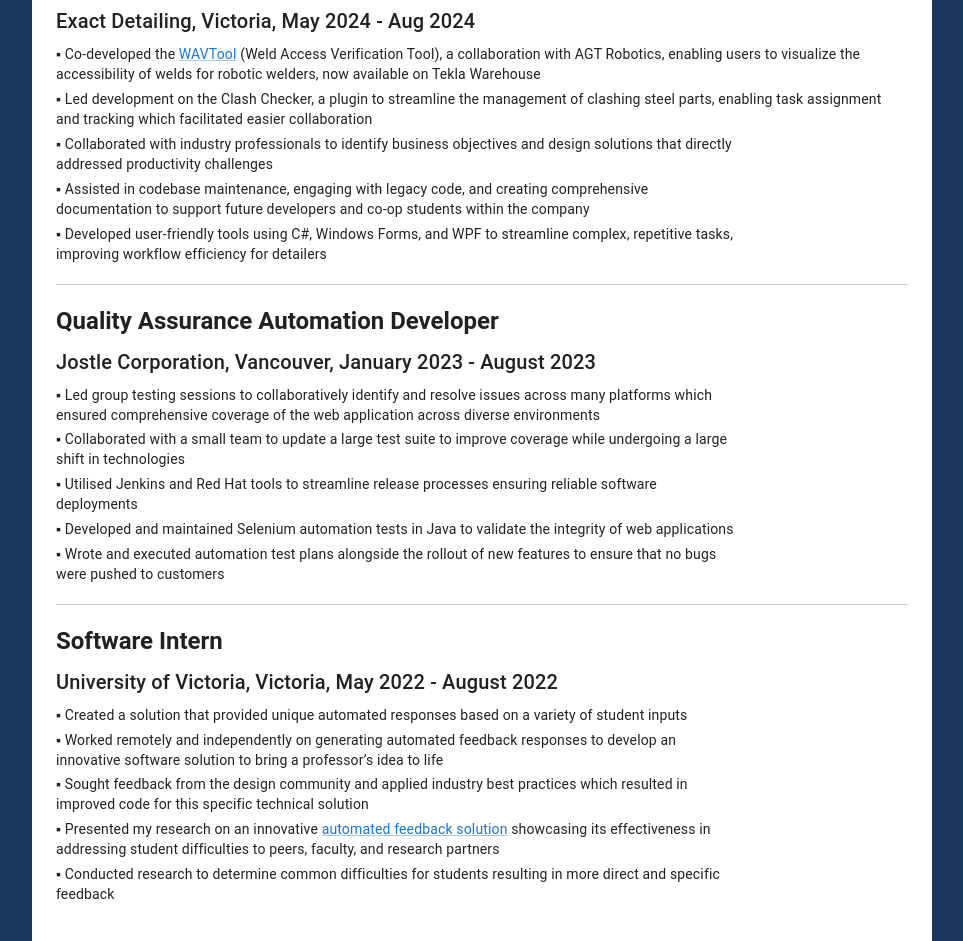
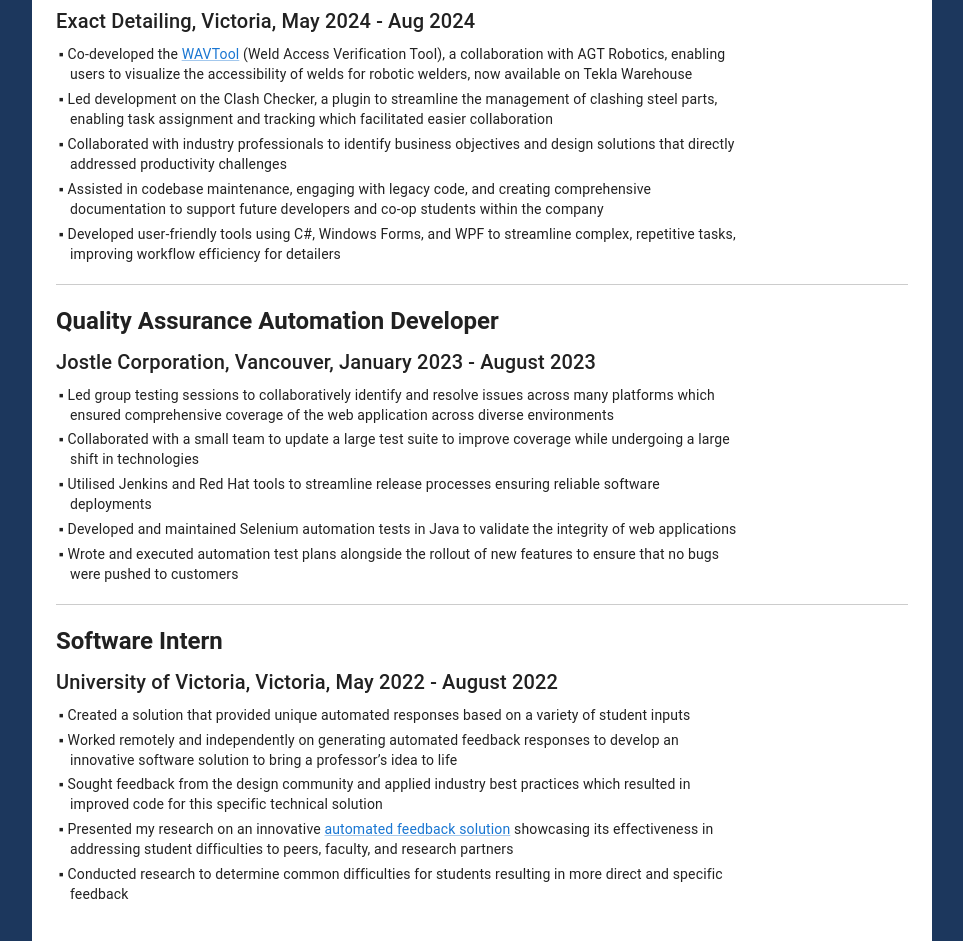
Before and after one commit to samnelson7/website, a Next.js app in the folder sams-website/: page /work in a window 1280 px wide. Shown: the part 200-1141 px from the top of the page, without its empty margins (158-1121 px from the left). Built offline with nearby package versions, Linux system fonts and the light colour scheme.

Commit message:
Added indents to work bullets

```diff
--- a/sams-website/src/app/work/page.tsx
+++ b/sams-website/src/app/work/page.tsx
@@ -95,19 +95,54 @@
             <Typography variant="h6" component="h1" gutterBottom>
               Exact Detailing, Victoria, May 2024 - Aug 2024
             </Typography>
-            <Typography variant="body2" component="h1" gutterBottom>
+            <Typography variant="body2" component="h1" gutterBottom sx={{
+              wordWrap: "break-word",
+              maxWidth: "80%",
+              whiteSpace: "pre-line",
+              textIndent: "-0.8em",
+              paddingLeft: "1em",
+              display: "block",
+            }}>
               ▪ Co-developed the <Link href="/projects">WAVTool</Link> (Weld Access Verification Tool), a collaboration with AGT Robotics, enabling users to visualize the accessibility of welds for robotic welders, now available on Tekla Warehouse
             </Typography>
-            <Typography variant="body2" component="h1" gutterBottom>
+            <Typography variant="body2" component="h1" gutterBottom sx={{
+              wordWrap: "break-word",
+              maxWidth: "80%",
+              whiteSpace: "pre-line",
+              textIndent: "-0.8em",
+              paddingLeft: "1em",
+              display: "block",
+            }}>
               ▪ Led development on the Clash Checker, a plugin to streamline the management of clashing steel parts, enabling task assignment and tracking which facilitated easier collaboration
             </Typography>
-            <Typography variant="body2" gutterBottom sx={{ maxWidth: "80%", wordWrap: "break-word" }}>
+            <Typography variant="body2" gutterBottom sx={{
+              wordWrap: "break-word",
+              maxWidth: "80%",
+              whiteSpace: "pre-line",
+              textIndent: "-0.8em",
+              paddingLeft: "1em",
+              display: "block",
+            }}>
               ▪ Collaborated with industry professionals to identify business objectives and design solutions that directly addressed productivity challenges
             </Typography>
-            <Typography variant="body2" gutterBottom sx={{ maxWidth: "80%", wordWrap: "break-word" }}>
+            <Typography variant="body2" gutterBottom sx={{
+              wordWrap: "break-word",
+              maxWidth: "80%",
+              whiteSpace: "pre-line",
+              textIndent: "-0.8em",
+              paddingLeft: "1em",
+              display: "block",
+            }}>
               ▪ Assisted in codebase maintenance, engaging with legacy code, and creating comprehensive documentation to support future developers and co-op students within the company
             </Typography>
-            <Typography variant="body2" gutterBottom sx={{ maxWidth: "80%", wordWrap: "break-word" }}>
+            <Typography variant="body2" gutterBottom sx={{
+              wordWrap: "break-word",
+              maxWidth: "80%",
+              whiteSpace: "pre-line",
+              textIndent: "-0.8em",
+              paddingLeft: "1em",
+              display: "block",
+            }}>
               ▪ Developed user-friendly tools using C#, Windows Forms, and WPF to streamline complex, repetitive tasks, improving workflow efficiency for detailers
             </Typography>
 
@@ -124,20 +159,55 @@
             <Typography variant="h6" component="h1" gutterBottom>
               Jostle Corporation, Vancouver, January 2023 - August 2023
             </Typography>
-            <Typography variant="body2" gutterBottom sx={{ maxWidth: "80%", wordWrap: "break-word" }}>
+            <Typography variant="body2" gutterBottom sx={{
+              wordWrap: "break-word",
+              maxWidth: "80%",
+              whiteSpace: "pre-line",
+              textIndent: "-0.8em",
+              paddingLeft: "1em",
+              display: "block",
+            }}>
               ▪ Led group testing sessions to collaboratively identify and resolve issues across many platforms which ensured comprehensive coverage of the web application across diverse environments
             </Typography>
-            <Typography variant="body2" gutterBottom sx={{ maxWidth: "80%", wordWrap: "break-word" }}>
+            <Typography variant="body2" gutterBottom sx={{
+              wordWrap: "break-word",
+              maxWidth: "80%",
+              whiteSpace: "pre-line",
+              textIndent: "-0.8em",
+              paddingLeft: "1em",
+              display: "block",
+            }}>
               ▪ Collaborated with a small team to update a large test suite to improve coverage while undergoing a large shift in technologies
             </Typography>
-            <Typography variant="body2" gutterBottom sx={{ maxWidth: "80%", wordWrap: "break-word" }}>
+            <Typography variant="body2" gutterBottom sx={{
+              wordWrap: "break-word",
+              maxWidth: "80%",
+              whiteSpace: "pre-line",
+              textIndent: "-0.8em",
+              paddingLeft: "1em",
+              display: "block",
+            }}>
               ▪ Utilised Jenkins and Red Hat tools to streamline release processes ensuring reliable software deployments
             </Typography>
-            <Typography variant="body2" gutterBottom sx={{ maxWidth: "80%", wordWrap: "break-word" }}>
+            <Typography variant="body2" gutterBottom sx={{
+              wordWrap: "break-word",
+              maxWidth: "80%",
+              whiteSpace: "pre-line",
+              textIndent: "-0.8em",
+              paddingLeft: "1em",
+              display: "block",
+            }}>
               ▪ Developed and maintained Selenium automation tests in Java to validate the integrity of web applications
             </Typography>
             <Typography variant="body2" component="h1" gutterBottom>
-            <Typography variant="body2" gutterBottom sx={{ maxWidth: "80%", wordWrap: "break-word" }}>
+            <Typography variant="body2" gutterBottom sx={{
+              wordWrap: "break-word",
+              maxWidth: "80%",
+              whiteSpace: "pre-line",
+              textIndent: "-0.8em",
+              paddingLeft: "1em",
+              display: "block",
+            }}>
               ▪ Wrote and executed automation test plans alongside the rollout of new features to ensure that no bugs were pushed to customers
             </Typography>
             </Typography>
@@ -154,19 +224,54 @@
             <Typography variant="h6" component="h1" gutterBottom>
               University of Victoria, Victoria, May 2022 - August 2022
             </Typography>
-            <Typography variant="body2" gutterBottom sx={{ maxWidth: "80%", wordWrap: "break-word" }}>
+            <Typography variant="body2" gutterBottom sx={{
+              wordWrap: "break-word",
+              maxWidth: "80%",
+              whiteSpace: "pre-line",
+              textIndent: "-0.8em",
+              paddingLeft: "1em",
+              display: "block",
+            }}>
               ▪ Created a solution that provided unique automated responses based on a variety of student inputs
             </Typography>
-            <Typography variant="body2" gutterBottom sx={{ maxWidth: "80%", wordWrap: "break-word" }}>
+            <Typography variant="body2" gutterBottom sx={{
+              wordWrap: "break-word",
+              maxWidth: "80%",
+              whiteSpace: "pre-line",
+              textIndent: "-0.8em",
+              paddingLeft: "1em",
+              display: "block",
+            }}>
               ▪ Worked remotely and independently on generating automated feedback responses to develop an innovative software solution to bring a professor’s idea to life
             </Typography>
-            <Typography variant="body2" gutterBottom sx={{ maxWidth: "80%", wordWrap: "break-word" }}>
+            <Typography variant="body2" gutterBottom sx={{
+              wordWrap: "break-word",
+              maxWidth: "80%",
+              whiteSpace: "pre-line",
+              textIndent: "-0.8em",
+              paddingLeft: "1em",
+              display: "block",
+            }}>
               ▪ Sought feedback from the design community and applied industry best practices which resulted in improved code for this specific technical solution
             </Typography>
-            <Typography variant="body2" gutterBottom sx={{ maxWidth: "80%", wordWrap: "break-word" }}>
+            <Typography variant="body2" gutterBottom sx={{
+              wordWrap: "break-word",
+              maxWidth: "80%",
+              whiteSpace: "pre-line",
+              textIndent: "-0.8em",
+              paddingLeft: "1em",
+              display: "block",
+            }}>
               ▪ Presented my research on an innovative <Link href="/projects">automated feedback solution</Link> showcasing its effectiveness in addressing student difficulties to peers, faculty, and research partners
             </Typography>
-            <Typography variant="body2" gutterBottom sx={{ maxWidth: "80%", wordWrap: "break-word" }}>
+            <Typography variant="body2" gutterBottom sx={{
+              wordWrap: "break-word",
+              maxWidth: "80%",
+              whiteSpace: "pre-line",
+              textIndent: "-0.8em",
+              paddingLeft: "1em",
+              display: "block",
+            }}>
               ▪ Conducted research to determine common difficulties for students resulting in more direct and specific feedback
             </Typography>
           </Box>
```
